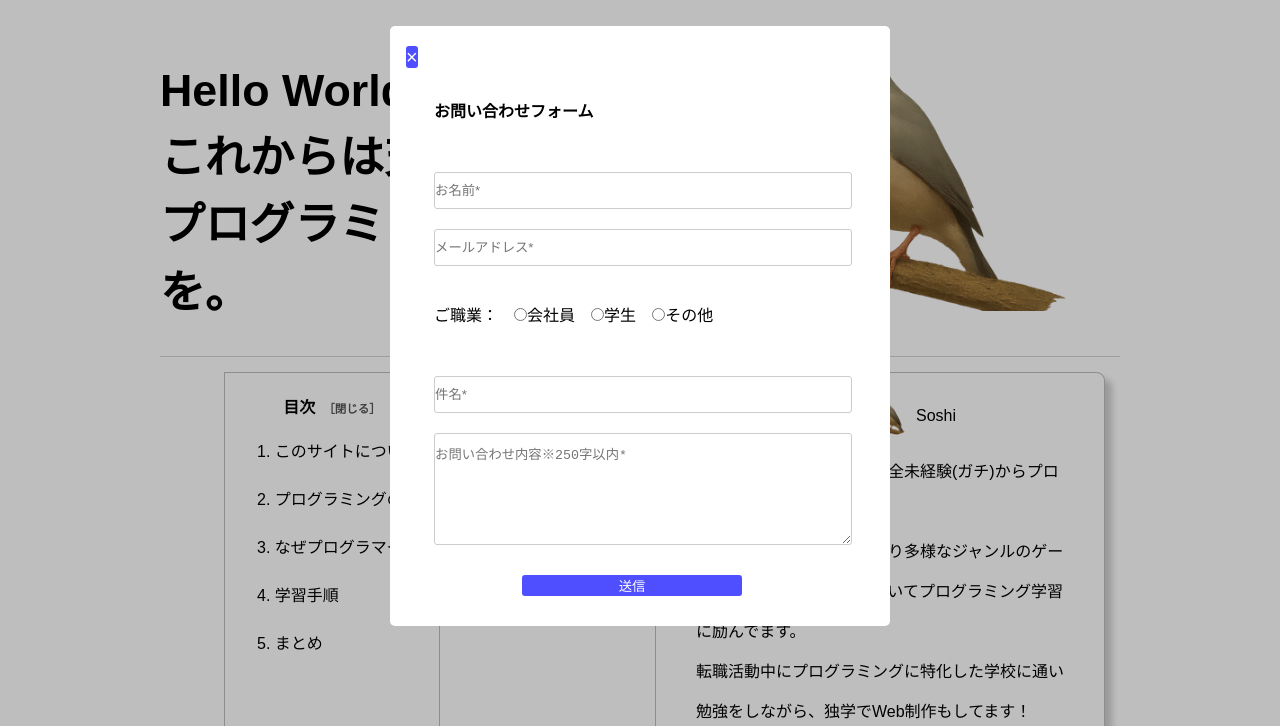
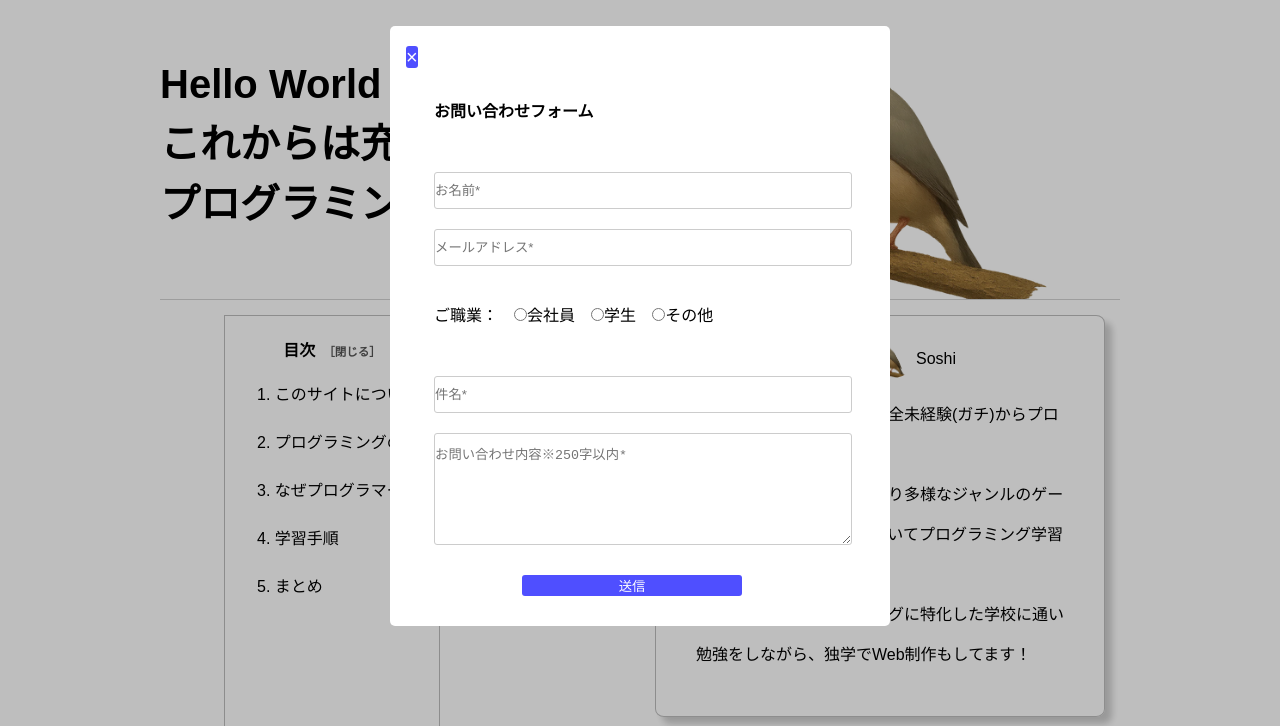
Before and after one commit to RobinsonKubo/BlogRam, a plain HTML site: page index.html in a window 1280 px wide. Shown: the part 74-800 px from the top of the page. Drawn offline with nearby package versions, Linux system fonts and the light colour scheme.

Commit message:
若干のコード修正

```diff
--- a/index.css
+++ b/index.css
@@ -10,7 +10,6 @@ body {
         "Meiryo",
         sans-serif;
 }
-
 
 /* -- header -- */
 header {
@@ -106,13 +105,13 @@ main {
     /* ヘッダーと重ならないように指定 */
 }
 
-.main-head {
+.main-head-title {
     display: grid;
     grid-template-columns: 1fr 1fr;
 }
 
-.main-head h1 {
-    font-size: 2.8rem;
+.main-head-title h1 {
+    font-size: 2.5rem;
 }
 
 /* メニューとプロフィール */
--- a/index.html
+++ b/index.html
@@ -40,7 +40,8 @@
         </nav>
 
         <!-- 問い合わせフォームのへのアクセス -->
-        <button class="form-button button-cursor" onclick="openForm()"><i class="fa fa-envelope" aria-hidden="true"></i>お問い合わせ</button>
+        <button class="form-button button-cursor" onclick="openForm()"><i class="fa fa-envelope"
+                aria-hidden="true"></i>お問い合わせ</button>
         <!-- 下記より問い合せページへ ---------------------------------------------------------------------------->
         <div class="form-container" id="formPopup">
             <div class="form-box">
@@ -90,10 +91,11 @@
 
     <div style="width: 100%; height: 1px; background-color: #ebe8e8"></div>
     <main class="mainContent">
-        <div class="main-head">
+        <div class="main-head-title">
             <h1>Hello World！<br>これからは充実した、<br><span class="textHighlight">プログラミングライフを。</span></h1>
-            <img src="icon_img/java_sparrow.png" class="bird-img" alt="文鳥の写真だよ" width="450px">
+            <img src="icon_img/java_sparrow.png" class="bird-img" alt="文鳥の写真だよ" width="430px">
         </div>
+        <!-- ブログサイトはサイトが更新日表示は非常に重要 -->
         <div style="width: 100%; height: 1px; background-color: #d3d3d3"></div>
         <div class="date-tags"> <!-- サイト更新日を表示 アイコンも追加　-->
             <span class="post-date"></span>
@@ -104,7 +106,7 @@
         <div class="main-head-grid">
             <div class="toc-menu">
                 <input type="checkbox" id="toc-checkbox-2" hidden>
-                <label for="toc-checkbox-2" class="menu-label"  aria-label="ページ内目次">
+                <label for="toc-checkbox-2" class="menu-label" aria-label="ページ内目次">
                     目次<span class="toggle-text"><small>［閉じる］</small></span>
                 </label>
                 <div class="toc-content">
@@ -122,7 +124,8 @@
             <!--　下記の"profile"のネームの左に丸アイコン追加　.circle-image img {border-radius: 50%;}　-->
             <div class="profile-flex">
                 <div class="profile" id="sidebar">
-                    <div class="user-name"><img src="icon_img/java_sparrow.png" class="circle-user-icon" alt="ぼくのアイコン" width="60px">Soshi</div>
+                    <div class="user-name"><img src="icon_img/java_sparrow.png" class="circle-user-icon" alt="ぼくのアイコン"
+                            width="60px">Soshi</div>
                     <div class="profile-text">
                         <p>高卒万年フリータの僕が完全未経験(ガチ)からプログラマーへ。<br>
                             趣味はパソコンを自作したり多様なジャンルのゲームが好きで、今は距離をおいてプログラミング学習に励んでます。<br>
@@ -176,7 +179,8 @@
                     </div>
                     <div class="step">
                         <h3>2. パソコンの基本的な操作</h3>
-                        <p>タイピングやフォルダ・ファイル操作など<br>Googleの<i class="fa fa-chrome" aria-hidden="true"></i>Chromeを使いこなせると便利!</p>
+                        <p>タイピングやフォルダ・ファイル操作など<br>Googleの<i class="fa fa-chrome"
+                                aria-hidden="true"></i>Chromeを使いこなせると便利!</p>
                     </div>
                     <div class="step">
                         <h3>3. プログラミングの学習ツールや開発環境を知る</h3>
@@ -213,7 +217,7 @@
                 <section class="section" id="sec5">
                     <h2><span>5. まとめ</span></h2>
                     <p>こちらや他のWebサイトも参考にしつつ、日々学習を進めていく中であまり深く考えこまず、息抜きも挟みながらゲームクリアの感覚でプログラミングを楽しんでください！<br>
-                        こちらのサイトを作成していく中で、プログラミング以外のことも学べた気がして良い経験になりました！<br>
+                        この作品を制作していく中で、プログラミング以外のことも学べたので良い経験になりました！<br>
                         今後の進展に合わせ、こちらのサイトを更新していけたらと思います。ありがとうございます！
                     </p>
                 </section>
@@ -233,6 +237,7 @@
                     </div>
                 </aside>
             </div>
+        </div>
     </main>
 
     <footer class="footer">
```
